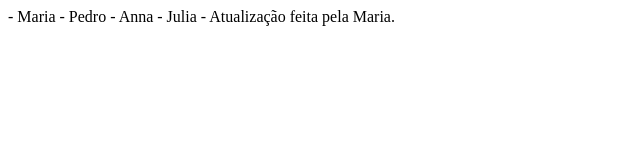
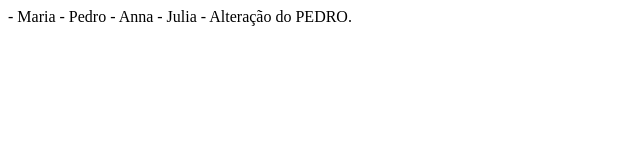
Before and after one commit to GustavoLanna11/projeto-2b, a plain HTML site: page projeto-2b/index.html in a window 1280 px wide. Shown: the full height of the page, 0-640 px from the left. Drawn offline with Linux system fonts and the light colour scheme.

Commit message:
Versão p

```diff
--- a/projeto-2b/index.html
+++ b/projeto-2b/index.html
@@ -11,6 +11,6 @@
     - Pedro
     - Anna
     - Julia
-    - Atualização feita pela Maria.
+    - Alteração do PEDRO.
 </body>
 </html>
```
